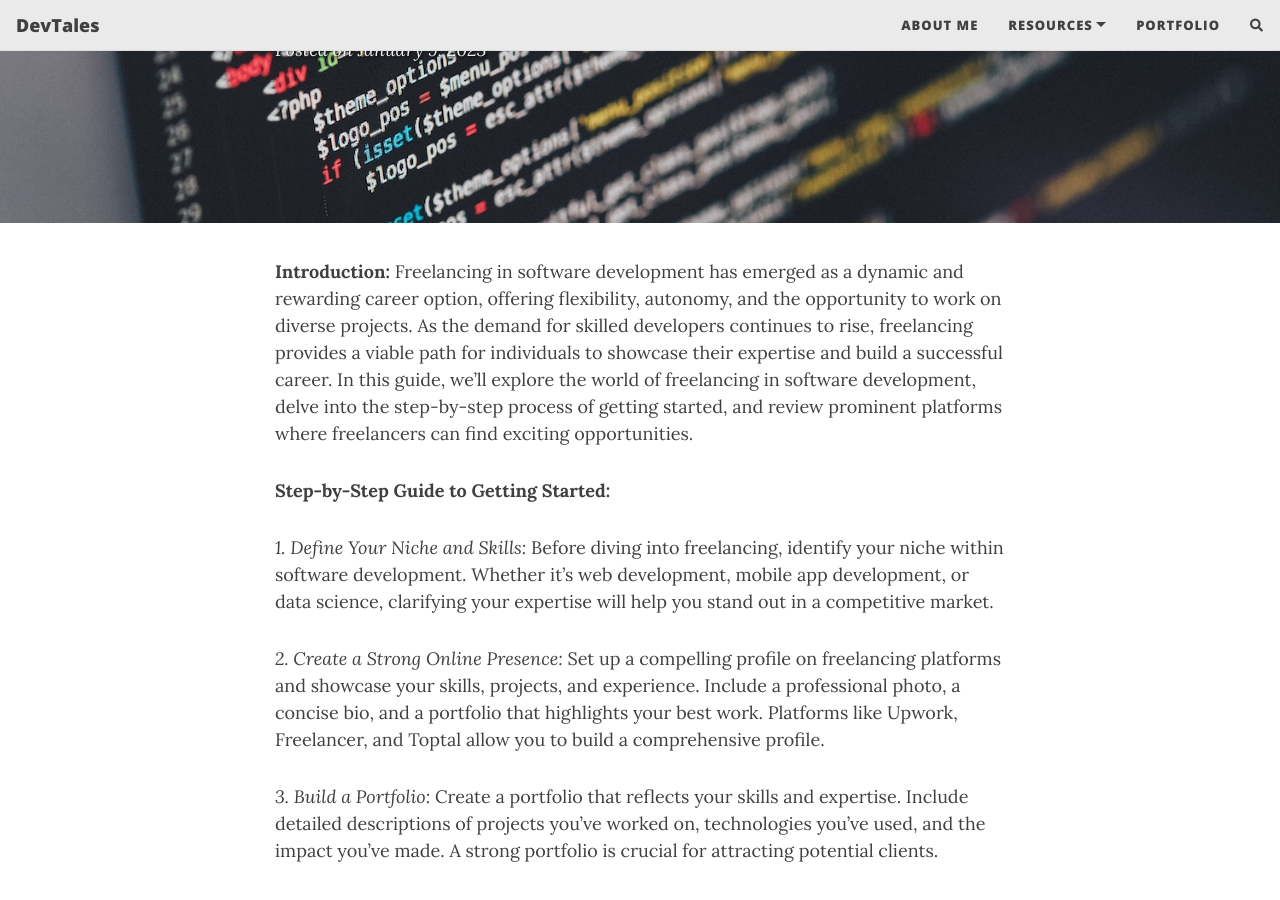
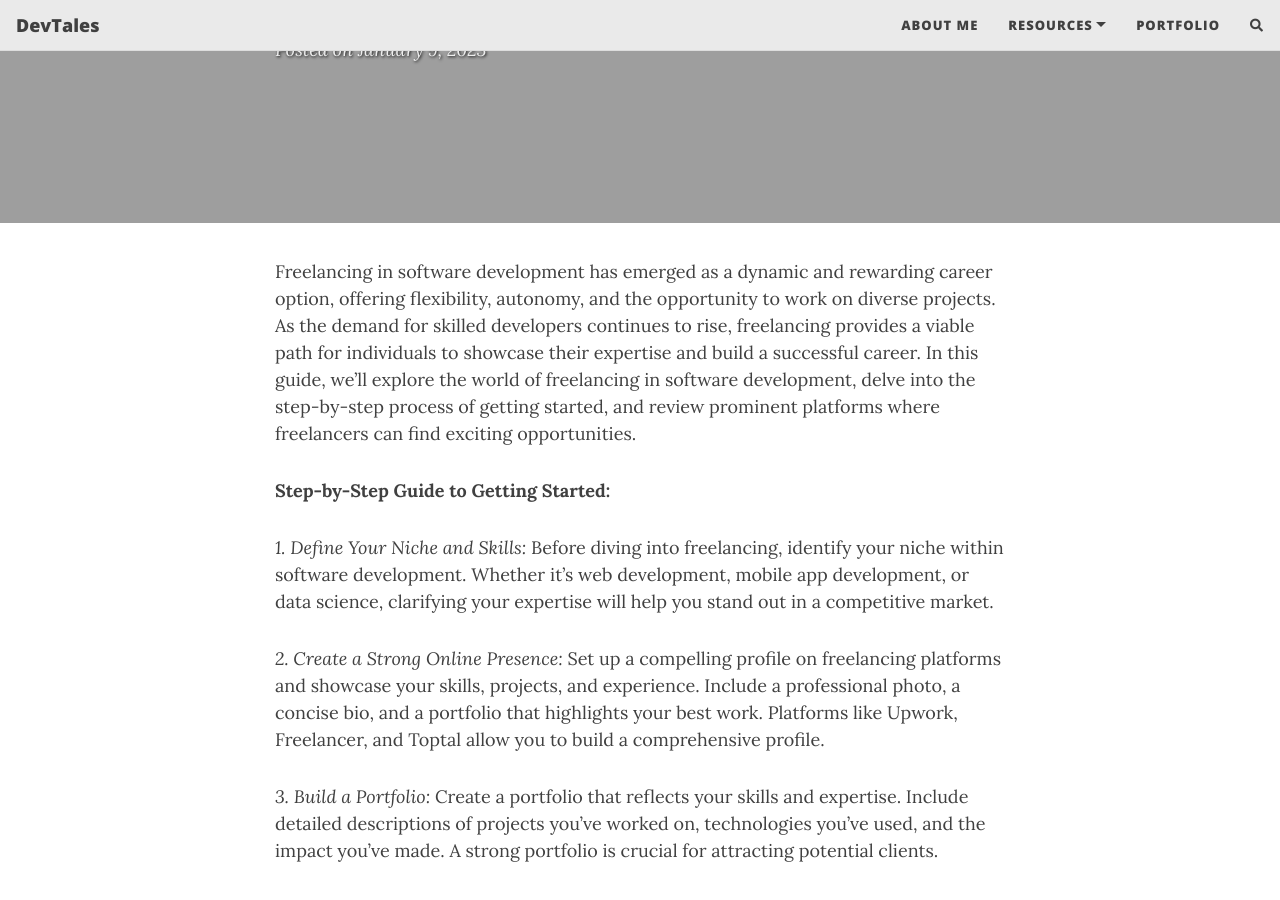
Before and after one commit to anu0012/devtales.github.io, a Jekyll site: the page built from _posts/2023-01-09-getting-started-with-freelancing.md, in a window 1280 px wide and 900 px high, scrolled down 378 px. Built offline with Jekyll 4.4.1, drawn with Linux system fonts in a browser that asks for light colours; nearby versions of some CDN libraries; comment, search, counter and statistics services are not loaded.

Commit message:
removed introduction

```diff
--- a/_posts/2023-01-09-getting-started-with-freelancing.md
+++ b/_posts/2023-01-09-getting-started-with-freelancing.md
@@ -1,12 +1,11 @@
 ---
 layout: post
 title: Getting Started with Freelancing in Software Development
-cover-img: /assets/img/path.jpg
-share-img: /assets/img/path.jpg
+cover-img: /assets/img/pic6.jpg
+share-img: /assets/img/pic6.jpg
 tags: [Freelancer, Freelancing, Jobs, Side Hustle, Software Development]
 ---
 
-**Introduction:**
 Freelancing in software development has emerged as a dynamic and rewarding career option, offering flexibility, autonomy, and the opportunity to work on diverse projects. As the demand for skilled developers continues to rise, freelancing provides a viable path for individuals to showcase their expertise and build a successful career. In this guide, we'll explore the world of freelancing in software development, delve into the step-by-step process of getting started, and review prominent platforms where freelancers can find exciting opportunities.
 
 **Step-by-Step Guide to Getting Started:**
```
Also changed, not shown: _posts/2023-07-09-generative-ai.md (+2 -4 lines).
